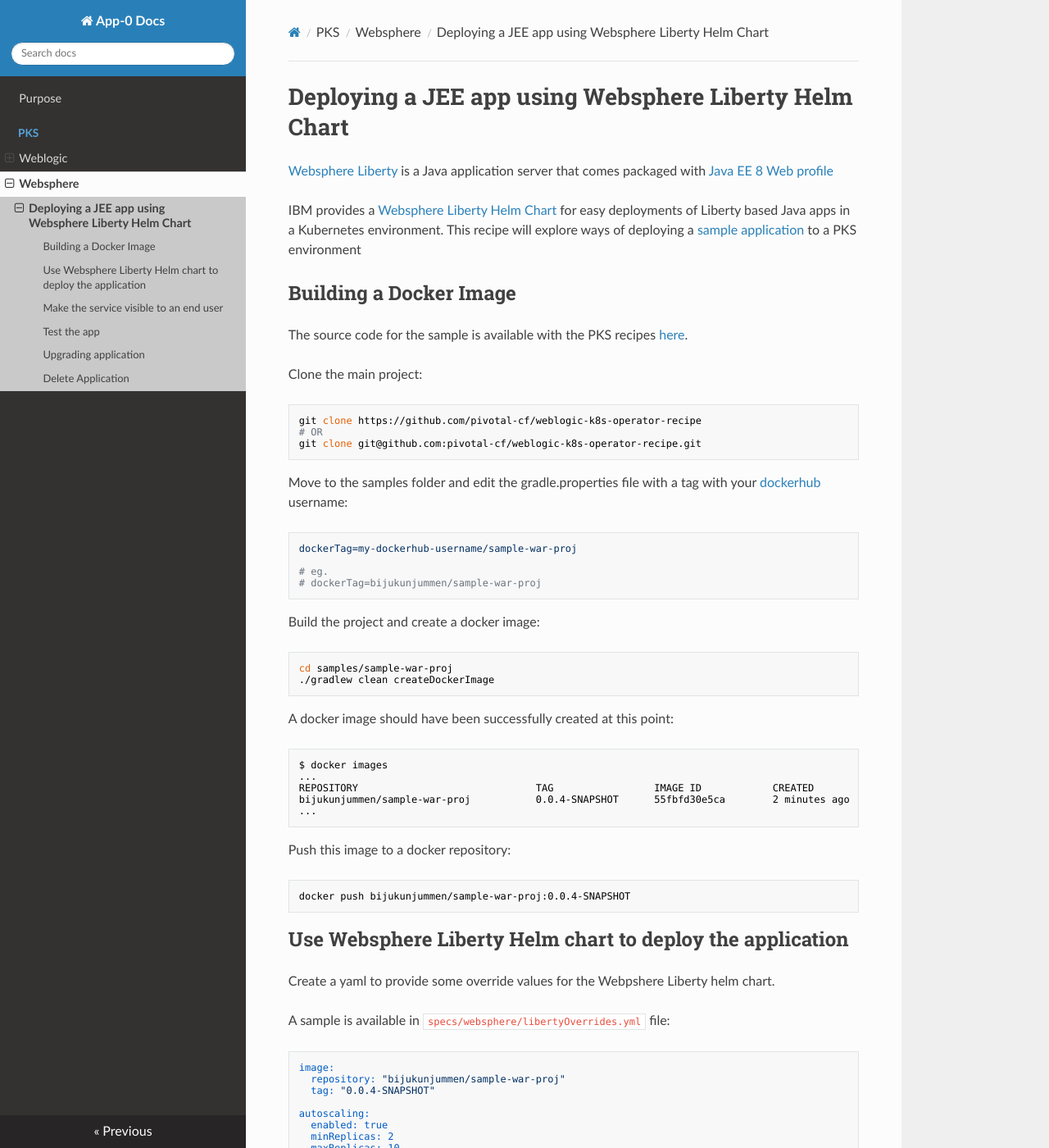
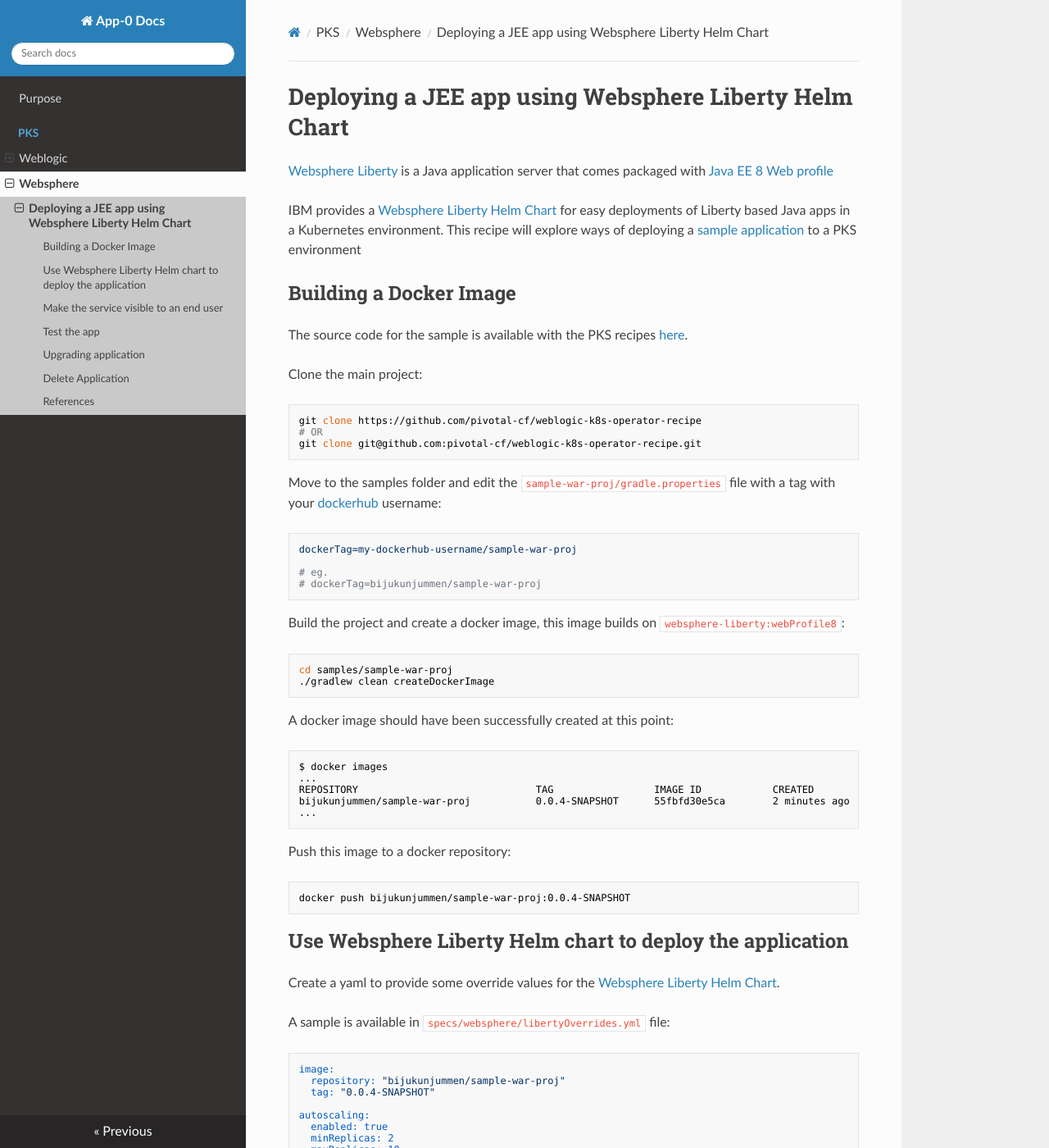
Before and after one commit to vmware-archive/legacy-pks-recipes, an MkDocs documentation site: the page built from docs/PKS/Websphere/01-deploy-jee-app-websphere.md, in a window 1280 px wide and 1400 px high. Shown: the whole window at 82% size. Built offline with MkDocs 1.6.1, drawn with Linux system fonts in a browser that asks for light colours; nearby versions of some CDN libraries; some of the changed text lies outside the part shown.

Commit message:
More polish to websphere liberty documentation

````diff
--- a/docs/PKS/Websphere/01-deploy-jee-app-websphere.md
+++ b/docs/PKS/Websphere/01-deploy-jee-app-websphere.md
@@ -15,7 +15,7 @@ git clone https://github.com/pivotal-cf/weblogic-k8s-operator-recipe
 git clone git@github.com:pivotal-cf/weblogic-k8s-operator-recipe.git
 ```
 
-Move to the samples folder and edit the gradle.properties file with a tag with your [dockerhub](https://hub.docker.com/) username:
+Move to the samples folder and edit the `sample-war-proj/gradle.properties` file with a tag with your [dockerhub](https://hub.docker.com/) username:
 ```yml
 dockerTag=my-dockerhub-username/sample-war-proj
 
@@ -23,7 +23,7 @@ dockerTag=my-dockerhub-username/sample-war-proj
 # dockerTag=bijukunjummen/sample-war-proj
 ```
 
-Build the project and create a docker image:
+Build the project and create a docker image, this image builds on `websphere-liberty:webProfile8`:
 
 ```bash
 cd samples/sample-war-proj
@@ -47,7 +47,7 @@ docker push bijukunjummen/sample-war-proj:0.0.4-SNAPSHOT
 
 ## Use Websphere Liberty Helm chart to deploy the application
 
-Create a yaml to provide some override values for the Webpshere Liberty helm chart.
+Create a yaml to provide some override values for the [Websphere Liberty Helm Chart](https://github.com/IBM/charts/tree/master/stable/ibm-websphere-liberty/).
 
 A sample is available in `specs/websphere/libertyOverrides.yml` file:
 
@@ -147,3 +147,10 @@ To completely delete the application, run the following command:
 ```bash
 helm delete --purge liberty-boot-app
 ```
+
+
+## References
+
+1. [docker base image](https://github.com/docker-library/docs/tree/master/websphere-liberty) for
+IBM Websphere Liberty
+1.  [Websphere Liberty Helm Chart](https://github.com/IBM/charts/tree/master/stable/ibm-websphere-liberty/)
````
